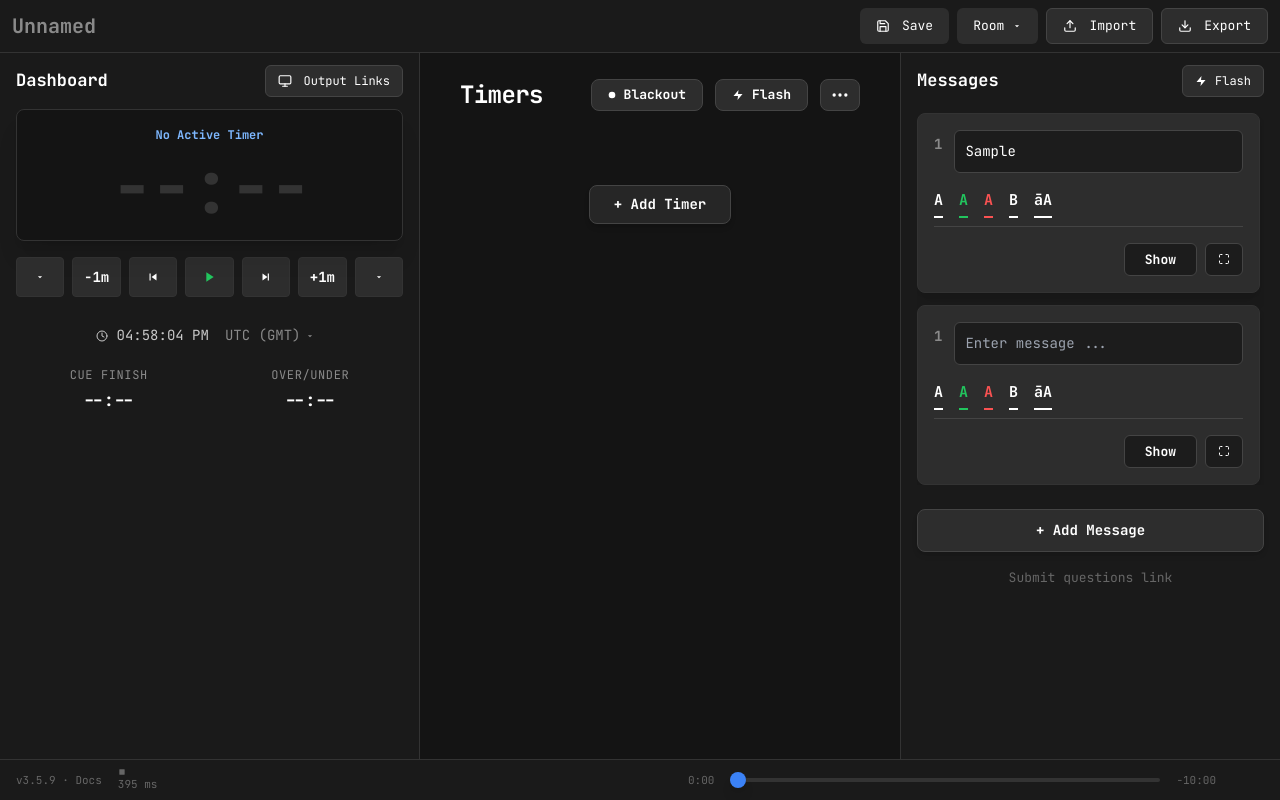
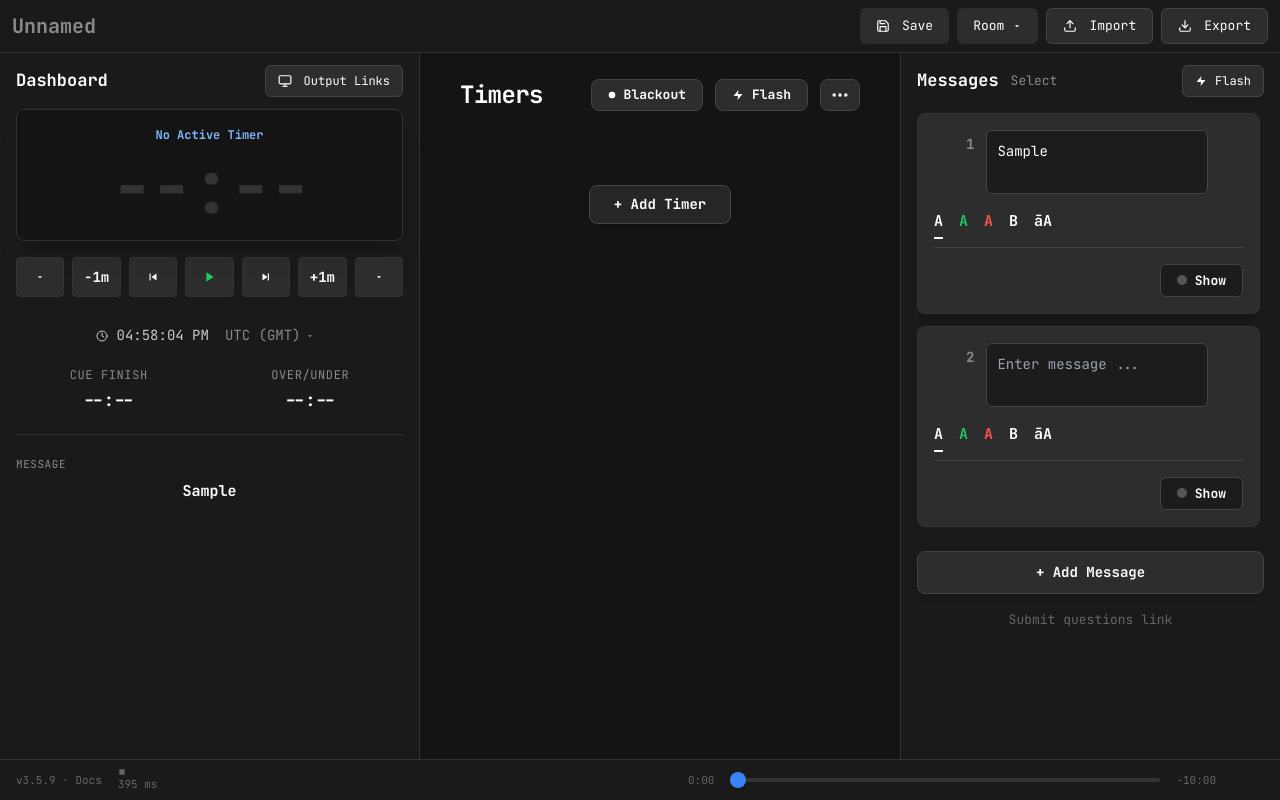
Before and after one commit to e1n7/stage-timer, a React (Vite) app: page / in a window 1280 px wide. Both pictures are taken after typing "Sample" into the empty fields and a click on the button "+ Add Message". Built offline with nearby package versions, Linux system fonts and the light colour scheme.

Commit message:
Rework Messages: formatting buttons, drag reorder, delete, Show flashes on Output

```diff
--- a/src/App.tsx
+++ b/src/App.tsx
@@ -857,6 +857,8 @@ function App() {
   const [timerIds, setTimerIds] = useLocalStorage<string[]>('stage-timer-timer-ids', []);
   const [activeTimerId, setActiveTimerId] = useLocalStorage<string>('stage-timer-active-id', '');
   const [messages, setMessages] = useLocalStorage<any[]>('stage-timer-messages', [{ id: '1', text: '', color: '#ffffff' }]);
+  const [messageFlashId, setMessageFlashId] = useState<string | null>(null);
+  const [draggingMsgId, setDraggingMsgId] = useState<string | null>(null);
   const [activeTimerState, setActiveTimerState] = useState<any>(null);
   const [isRoomMenuOpen, setIsRoomMenuOpen] = useState(false);
   const [isTimersMenuOpen, setIsTimersMenuOpen] = useState(false);
@@ -1138,16 +1140,18 @@ function App() {
         fontWidth: activeTimerState.settings.fontWidth || 1.0,
         blackout: isBlackout,
         flash: isFlash,
-        isEmpty: false
+        isEmpty: false,
+        ...getActiveMessage()
       });
     } else if (timerIds.length === 0) {
       syncOutput({
         isEmpty: true,
         blackout: isBlackout,
-        flash: isFlash
+        flash: isFlash,
+        ...getActiveMessage()
       });
     }
-  }, [activeTimerId, activeTimerState, syncOutput, isBlackout, isFlash, timerIds.length]);
+  }, [activeTimerId, activeTimerState, syncOutput, isBlackout, isFlash, timerIds.length, messages, messageFlashId]);
 
   const openOutput = () => {
     if (activeTimerId && activeTimerState) {
@@ -1160,14 +1164,16 @@ function App() {
         blackout: isBlackout,
         flash: isFlash,
         type: 'force-sync',
-        isEmpty: false
+        isEmpty: false,
+        ...getActiveMessage()
       });
     } else if (timerIds.length === 0) {
       syncOutput({
         isEmpty: true,
         blackout: isBlackout,
         flash: isFlash,
-        type: 'force-sync'
+        type: 'force-sync',
+        ...getActiveMessage()
       });
     }
     window.open('/output', '_blank');
@@ -1187,6 +1193,47 @@ function App() {
     }, 150);
   };
   const updateMessage = (id: string, text: string) => setMessages(prev => prev.map(m => m.id === id ? { ...m, text } : m));
+  const updateMessageColor = (id: string, color: string) => setMessages(prev => prev.map(m => m.id === id ? { ...m, color } : m));
+  const toggleMessageBold = (id: string) => setMessages(prev => prev.map(m => m.id === id ? { ...m, bold: !m.bold } : m));
+  const toggleMessageUppercase = (id: string) => setMessages(prev => prev.map(m => m.id === id ? { ...m, uppercase: !m.uppercase } : m));
+  const deleteMessage = (id: string) => setMessages(prev => prev.length > 1 ? prev.filter(m => m.id !== id) : prev.map(m => m.id === id ? { ...m, text: '', color: '#ffffff', bold: false, uppercase: false } : m));
+  const getActiveMessage = (): { messageText: string; messageColor: string; messageBold: boolean; messageUppercase: boolean; messageFlash: boolean } => {
+    const active = messageFlashId ? messages.find(m => m.id === messageFlashId) : null;
+    const visible = !messageFlashId ? messages.find(m => m.text && m.text.trim()) : null;
+    const msg = active || visible || null;
+    return msg
+      ? { messageText: msg.text || '', messageColor: msg.color || '#ffffff', messageBold: !!msg.bold, messageUppercase: !!msg.uppercase, messageFlash: !!messageFlashId }
+      : { messageText: '', messageColor: '#ffffff', messageBold: false, messageUppercase: false, messageFlash: false };
+  };
+  const showMessage = (id: string) => {
+    if (messageFlashId === id) { setMessageFlashId(null); return; }
+    setMessageFlashId(id);
+    const msg = messages.find(m => m.id === id);
+    if (msg) {
+      syncOutput({ messageText: msg.text || '', messageColor: msg.color || '#ffffff', messageBold: !!msg.bold, messageUppercase: !!msg.uppercase, messageFlash: true, type: 'force-sync' });
+    }
+    setIsFlashing(true);
+    let count = 0;
+    const interval = setInterval(() => {
+      setIsFlash(prev => !prev);
+      count += 1;
+      if (count >= 6) {
+        clearInterval(interval);
+        setIsFlash(false);
+        setIsFlashing(false);
+        setMessageFlashId(null);
+      }
+    }, 250);
+  };
+  const moveMessage = (fromId: string, toId: string) => setMessages(prev => {
+    const fromIdx = prev.findIndex(m => m.id === fromId);
+    const toIdx = prev.findIndex(m => m.id === toId);
+    if (fromIdx < 0 || toIdx < 0 || fromIdx === toIdx) return prev;
+    const next = [...prev];
+    const [moved] = next.splice(fromIdx, 1);
+    next.splice(toIdx, 0, moved);
+    return next;
+  });
   const addMessage = () => setMessages(prev => [...prev, { id: Date.now().toString(), text: '', color: '#ffffff' }]);
 
   const goToNextTimer = () => {
@@ -1410,6 +1457,22 @@ function App() {
               <span className="mt-1 text-[17px] font-bold tabular-nums text-white">{activeTimerId ? overUnder : '--:--'}</span>
             </div>
           </div>
+          {/* Active message */}
+          {getActiveMessage().messageText && (
+            <div className="mt-5 border-t border-[#333] pt-4">
+              <span className="text-[11px] uppercase tracking-wider text-[#8a8a8a]">Message</span>
+              <div
+                className="mt-1.5 text-center text-[15px] font-bold leading-snug break-words"
+                style={{
+                  color: getActiveMessage().messageColor,
+                  fontWeight: getActiveMessage().messageBold ? 800 : 700,
+                  textTransform: getActiveMessage().messageUppercase ? 'uppercase' : 'none'
+                }}
+              >
+                {getActiveMessage().messageText}
+              </div>
+            </div>
+          )}
         </aside>
 
         <main className="flex flex-1 flex-col px-10 py-6 bg-[#141414] overflow-y-auto custom-scrollbar">
@@ -1482,8 +1545,70 @@ function App() {
         </main>
 
         <aside className="flex w-[380px] flex-col border-l border-[#333] px-4 py-3">
-          <div className="mb-4 flex items-center justify-between"><div className="flex items-center gap-4"><h2 className="text-[17px] font-bold text-white">Messages</h2></div><button type="button" onClick={handleFlash} className="flex h-8 items-center gap-2 rounded-md border border-[#444] bg-[#2d2d2d] px-3 text-[12px] text-white hover:bg-[#383838]"><IconFlash /> Flash</button></div>
-          <div className="space-y-3 overflow-y-auto custom-scrollbar pr-1">{messages.map((msg) => (<div key={msg.id} className="rounded-lg border border-[#333] bg-[#2d2d2d] p-4 shadow-lg"><div className="flex gap-3"><span className="text-[14px] font-bold text-[#8a8a8a] pt-1">1</span><input type="text" value={msg.text} onChange={(e) => updateMessage(msg.id, e.target.value)} placeholder="Enter message ..." className="flex-1 bg-[#1c1c1c] border border-[#444] rounded-md p-2.5 text-[14px] text-white outline-none focus:border-[#555]" /></div><div className="mt-4 flex items-center justify-between border-b border-[#444] pb-2"><div className="flex gap-4">{['A', 'A', 'A', 'B', 'āA'].map((tag, i) => (<button key={i} type="button" className="pb-1 text-[15px] font-bold transition-all border-b-2" style={{ color: i === 1 ? '#22c55e' : i === 2 ? '#fa5252' : '#ffffff', borderColor: i === 1 ? '#22c55e' : i === 2 ? '#fa5252' : '#ffffff' }}>{tag}</button>))}</div></div><div className="mt-4 flex justify-end gap-2"><button type="button" className="rounded-md border border-[#444] bg-[#1c1c1c] px-5 py-1.5 text-[13px] font-bold text-white hover:bg-[#252525]">Show</button><button type="button" className="flex items-center justify-center rounded-md border border-[#444] bg-[#1c1c1c] px-3 py-1.5 text-[13px] text-white"><IconMaximize /></button></div></div>))}</div>
+          <div className="mb-4 flex items-center justify-between"><div className="flex items-center gap-3"><h2 className="text-[17px] font-bold text-white">Messages</h2><span className="text-[13px] text-[#8a8a8a] hover:text-[#c9c9c9] cursor-pointer">Select</span></div><button type="button" onClick={handleFlash} className="flex h-8 items-center gap-2 rounded-md border border-[#444] bg-[#2d2d2d] px-3 text-[12px] text-white hover:bg-[#383838]"><IconFlash /> Flash</button></div>
+          <div className="space-y-3 overflow-y-auto custom-scrollbar pr-1">{messages.map((msg, idx) => (
+            <div key={msg.id} className="group relative rounded-lg border border-[#333] bg-[#2d2d2d] p-4 shadow-lg transition-opacity">
+              {draggingMsgId === msg.id && <div className="absolute inset-0 z-20 rounded-lg bg-[#4a9eff]/10 pointer-events-none" />}
+              <div className="flex gap-3">
+                {/* Drag handle (visible on hover) */}
+                <button
+                  type="button"
+                  draggable
+                  onDragStart={(e) => { e.dataTransfer.effectAllowed = 'move'; e.dataTransfer.setData('text/plain', msg.id); setDraggingMsgId(msg.id); }}
+                  onDragEnd={() => setDraggingMsgId(null)}
+                  onDragOver={(e) => { if (draggingMsgId && draggingMsgId !== msg.id) e.preventDefault(); }}
+                  onDrop={(e) => { e.preventDefault(); const fromId = e.dataTransfer.getData('text/plain'); if (fromId) moveMessage(fromId, msg.id); setDraggingMsgId(null); }}
+                  className="flex items-center justify-center px-1 pt-1 text-[#555] hover:text-[#8a8a8a] cursor-grab active:cursor-grabbing opacity-0 group-hover:opacity-100 transition-opacity"
+                  title="Drag to reorder"
+                >
+                  <svg width="12" height="14" viewBox="0 0 12 14" fill="currentColor"><rect x="1" y="1" width="10" height="2" rx="1"/><rect x="1" y="6" width="10" height="2" rx="1"/><rect x="1" y="11" width="10" height="2" rx="1"/></svg>
+                </button>
+                <span className="text-[14px] font-bold text-[#8a8a8a] pt-1">{idx + 1}</span>
+                <textarea
+                  value={msg.text}
+                  onChange={(e) => updateMessage(msg.id, e.target.value)}
+                  placeholder="Enter message ..."
+                  rows={2}
+                  className="flex-1 resize-none bg-[#1c1c1c] border border-[#444] rounded-md p-2.5 text-[14px] text-white outline-none focus:border-[#555]"
+                />
+                {/* Delete button (visible on hover) */}
+                <button
+                  type="button"
+                  onClick={() => deleteMessage(msg.id)}
+                  className="flex items-center justify-center px-1 pt-1 text-[#666] hover:text-[#fa5252] opacity-0 group-hover:opacity-100 transition-opacity"
+                  title="Delete message"
+                >
+                  <svg width="15" height="15" viewBox="0 0 24 24" fill="none" stroke="currentColor" strokeWidth="2" strokeLinecap="round" strokeLinejoin="round"><polyline points="3 6 5 6 21 6"/><path d="M19 6v14a2 2 0 0 1-2 2H7a2 2 0 0 1-2-2V6m3 0V4a2 2 0 0 1 2-2h4a2 2 0 0 1 2 2v2"/><line x1="10" y1="11" x2="10" y2="17"/><line x1="14" y1="11" x2="14" y2="17"/></svg>
+                </button>
+              </div>
+              {/* Toolbar */}
+              <div className="mt-4 flex items-center justify-between border-b border-[#444] pb-2">
+                <div className="flex items-center gap-4">
+                  {/* White */}
+                  <button type="button" onClick={() => updateMessageColor(msg.id, '#ffffff')} className={`pb-1 text-[15px] font-bold transition-all border-b-2 ${msg.color === '#ffffff' ? 'border-[#ffffff]' : 'border-transparent hover:border-[#666]'}`} style={{ color: '#ffffff' }}>A</button>
+                  {/* Green */}
+                  <button type="button" onClick={() => updateMessageColor(msg.id, '#22c55e')} className={`pb-1 text-[15px] font-bold transition-all border-b-2 ${msg.color === '#22c55e' ? 'border-[#22c55e]' : 'border-transparent hover:border-[#666]'}`} style={{ color: '#22c55e' }}>A</button>
+                  {/* Red */}
+                  <button type="button" onClick={() => updateMessageColor(msg.id, '#fa5252')} className={`pb-1 text-[15px] font-bold transition-all border-b-2 ${msg.color === '#fa5252' ? 'border-[#fa5252]' : 'border-transparent hover:border-[#666]'}`} style={{ color: '#fa5252' }}>A</button>
+                  {/* Bold */}
+                  <button type="button" onClick={() => toggleMessageBold(msg.id)} className={`pb-1 text-[15px] transition-all border-b-2 ${msg.bold ? 'border-[#ffffff]' : 'border-transparent hover:border-[#666]'}`} style={{ color: '#ffffff', fontWeight: 700 }}>B</button>
+                  {/* Uppercase */}
+                  <button type="button" onClick={() => toggleMessageUppercase(msg.id)} className={`pb-1 text-[15px] transition-all border-b-2 ${msg.uppercase ? 'border-[#ffffff]' : 'border-transparent hover:border-[#666]'}`} style={{ color: '#ffffff', fontWeight: 700 }}>āA</button>
+                </div>
+              </div>
+              {/* Show / Flash row */}
+              <div className="mt-4 flex justify-end gap-2">
+                <button
+                  type="button"
+                  onClick={() => showMessage(msg.id)}
+                  className={`flex items-center gap-2 rounded-md border px-4 py-1.5 text-[13px] font-bold transition-colors ${messageFlashId === msg.id ? 'border-[#4a9eff] bg-[#4a9eff]/15 text-[#4a9eff]' : 'border-[#444] bg-[#1c1c1c] text-white hover:bg-[#252525]'}`}
+                >
+                  <span className={`inline-block h-2.5 w-2.5 rounded-full ${messageFlashId === msg.id ? 'bg-[#4a9eff]' : 'bg-[#555]'}`} />
+                  Show
+                </button>
+              </div>
+            </div>
+          ))}</div>
           <div className="mt-6 space-y-4"><button type="button" onClick={addMessage} className="flex w-full items-center justify-center rounded-lg border border-[#444] bg-[#2d2d2d] px-6 py-2.5 text-[14px] font-bold text-white hover:bg-[#383838] shadow-md">+ Add Message</button><div className="text-center text-[13px] text-[#666] cursor-pointer hover:text-[#888]">Submit questions link</div></div>
         </aside>
       </div>
--- a/src/components/TimerOutput.tsx
+++ b/src/components/TimerOutput.tsx
@@ -26,6 +26,12 @@ export const TimerOutput = () => {
   const [isEmpty, setIsEmpty] = useState<boolean>(false);
   const [fontHeight, setFontHeight] = useState<number>(1.6);
   const [fontWidth, setFontWidth] = useState<number>(1.0);
+  const [messageText, setMessageText] = useState<string>('');
+  const [messageColor, setMessageColor] = useState<string>('#ffffff');
+  const [messageBold, setMessageBold] = useState<boolean>(false);
+  const [messageUppercase, setMessageUppercase] = useState<boolean>(false);
+  const [messageVisible, setMessageVisible] = useState<boolean>(false);
+  const [messageFlashing, setMessageFlashing] = useState<boolean>(false);
   const [segments, setSegments] = useState<ProgressSegment[]>([
     { threshold: 60, color: '#f08c00' },
     { threshold: 10, color: '#fa5252' }
@@ -70,6 +76,26 @@ export const TimerOutput = () => {
       if ('segments' in data) setSegments(data.segments);
       if ('fontHeight' in data) setFontHeight(data.fontHeight || 1.6);
       if ('fontWidth' in data) setFontWidth(data.fontWidth || 1.0);
+      if ('messageText' in data) {
+        const hasMsg = !!data.messageText;
+        setMessageText(data.messageText || '');
+        setMessageColor(data.messageColor || '#ffffff');
+        setMessageBold(!!data.messageBold);
+        setMessageUppercase(!!data.messageUppercase);
+        setMessageVisible(hasMsg && !data.messageFlash);
+        setMessageFlashing(!!data.messageFlash);
+      }
+      if ('messageFlash' in data) {
+        const flashOn = !!data.messageFlash;
+        setMessageFlashing(flashOn);
+        if (flashOn && data.messageText) {
+          setMessageText(data.messageText);
+          setMessageColor(data.messageColor || '#ffffff');
+          setMessageBold(!!data.messageBold);
+          setMessageUppercase(!!data.messageUppercase);
+          setMessageVisible(true);
+        }
+      }
 
       if ('startTime' in data || 'initialSeconds' in data || 'isRunning' in data) {
         if (data.type === 'force-sync' || (data.lastUpdated || 0) >= syncStateRef.current.lastUpdated) {
@@ -219,6 +245,23 @@ export const TimerOutput = () => {
             >
               {seconds < 0 ? '+' + formatClock(Math.abs(seconds)) : formatClock(seconds)}
             </div>
+            {/* Message display */}
+            {(messageVisible || messageFlashing) && messageText && (
+              <div
+                className="absolute bottom-[14vh] left-1/2 z-10 -translate-x-1/2 text-center transition-opacity duration-150"
+                style={{
+                  opacity: messageFlashing ? 1 : 1,
+                  color: messageColor,
+                  fontSize: 'min(6vw, 5vh)',
+                  fontWeight: messageBold ? 800 : 600,
+                  textTransform: messageUppercase ? 'uppercase' : 'none',
+                  textShadow: `0 2px 12px rgba(0,0,0,0.6), 0 0 30px ${messageColor}55`,
+                  letterSpacing: '0.04em'
+                }}
+              >
+                {messageText}
+              </div>
+            )}
           </div>
           <div className="w-full pb-[2vh]">
             <ProgressBar currentSeconds={seconds} totalSeconds={totalTime || 1} segments={segments} height="h-[6vh]" className="rounded-xl shadow-2xl border border-white/5" />
```
